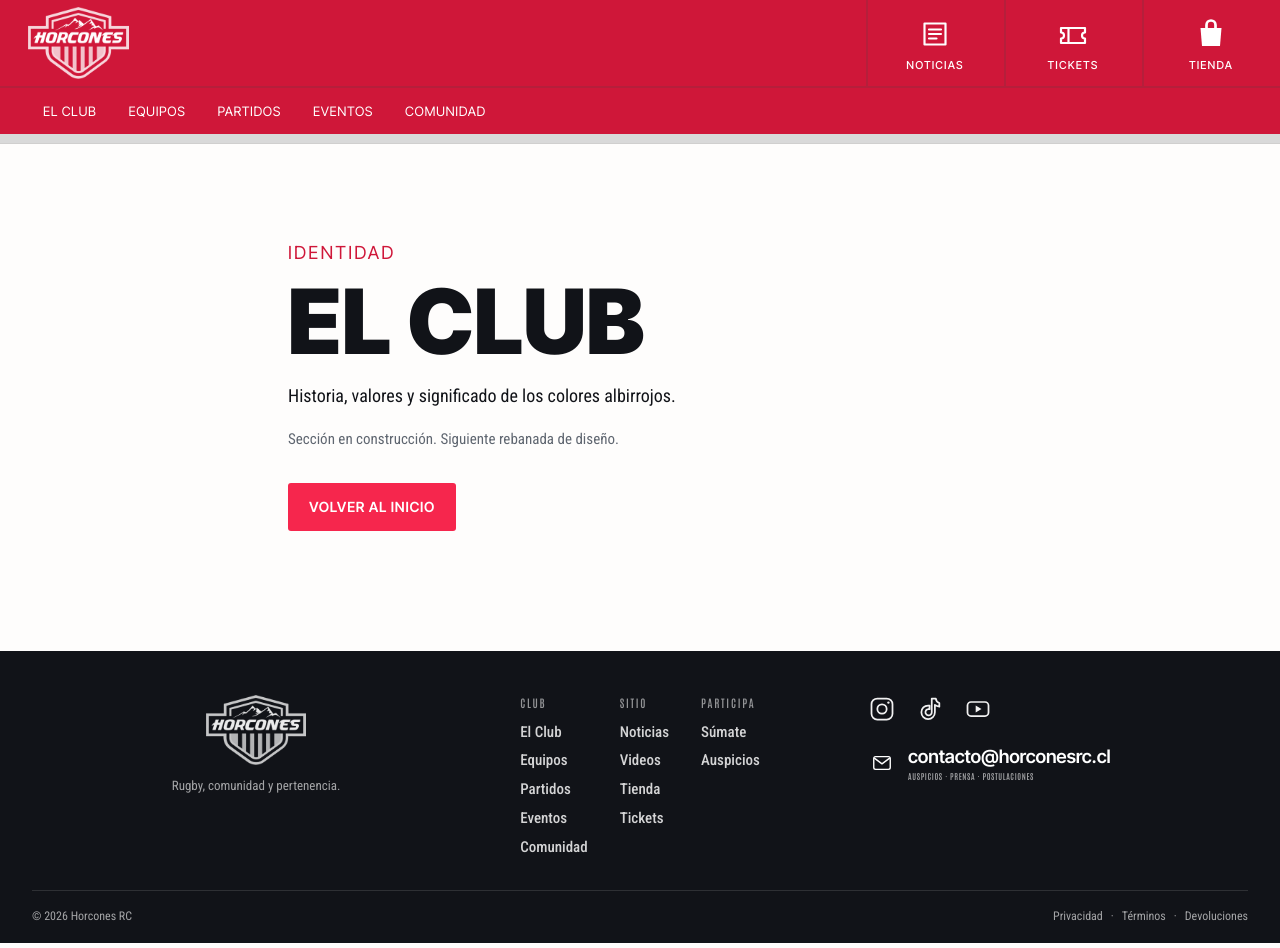
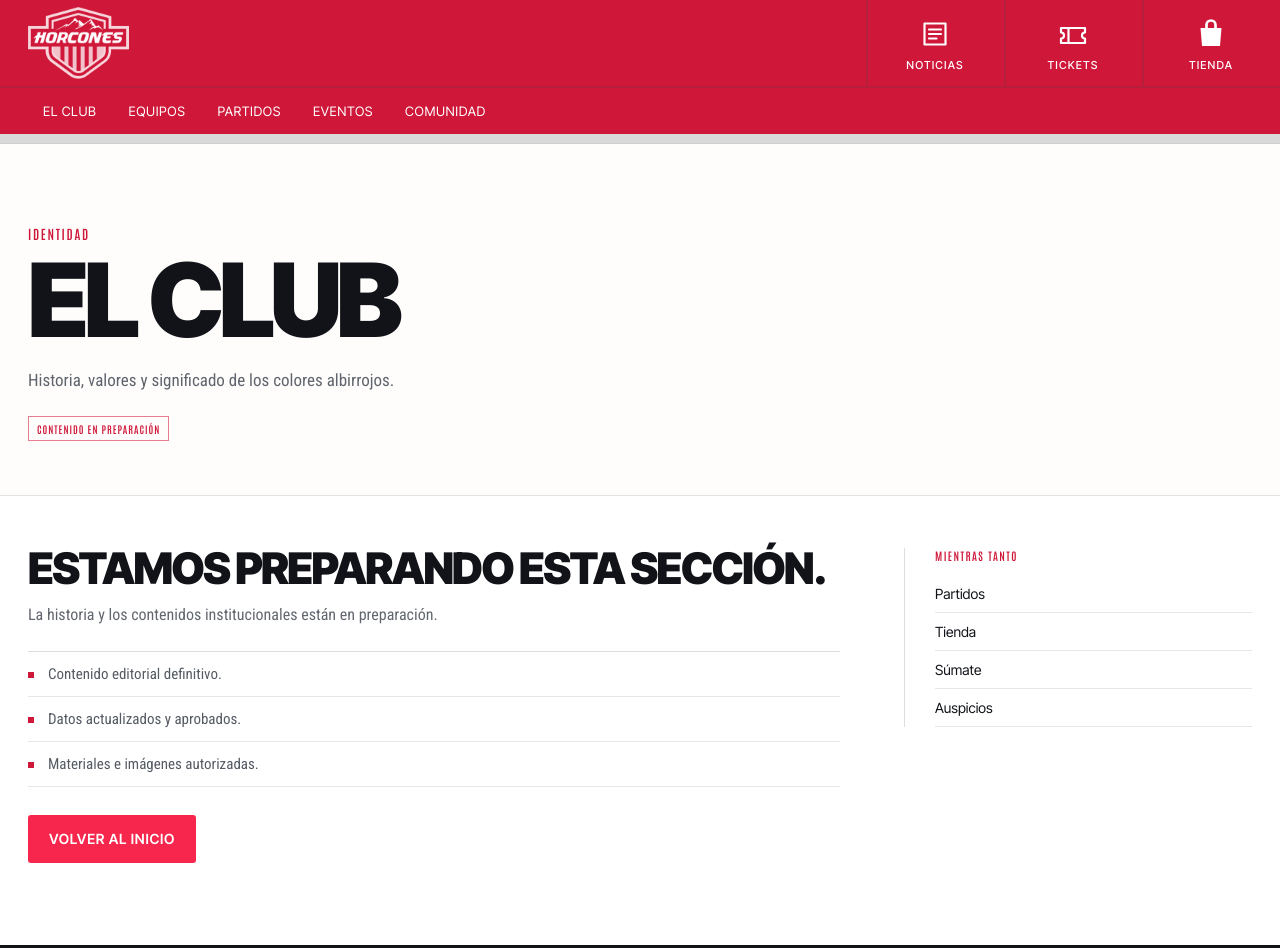
Before and after one commit to abyssiagency-rmc/horcones-site, an Astro site: page /club in a window 1280 px wide. Shown: the top 948 px of the page. Built offline with nearby package versions, Linux system fonts and the light colour scheme; Astro itself is replaced by a stand-in of ours.

Commit message:
feat(site): preparar cascaras de secciones internas

```diff
--- a/src/pages/[seccion].astro
+++ b/src/pages/[seccion].astro
@@ -3,17 +3,78 @@ import Layout from "../layouts/Layout.astro";
 
 export function getStaticPaths() {
   const secciones = [
-  { slug: "club", title: "El Club", eyebrow: "Identidad", copy: "Historia, valores y significado de los colores albirrojos." },
-  { slug: "equipos", title: "Equipos", eyebrow: "Categorías", copy: "Primer Equipo, Intermedia, Femenina, Juveniles e Infantiles." },
-  { slug: "eventos", title: "Eventos", eyebrow: "Vida de club", copy: "Tercer tiempo, cenas, clínicas y actividades de la comunidad." },
-  { slug: "noticias", title: "Noticias", eyebrow: "Actualidad", copy: "Crónicas, comunicados y novedades del club." },
-  { slug: "comunidad", title: "Comunidad", eyebrow: "Pertenencia", copy: "Las personas que hacen posible el club." },
-  { slug: "videos", title: "Videos", eyebrow: "Video", copy: "Crónicas, entrevistas y videos del club." },
-  { slug: "tickets", title: "Tickets", eyebrow: "Eventos comprables", copy: "Todos los partidos y eventos con venta de entradas." },
-  { slug: "privacidad", title: "Privacidad", eyebrow: "Legal", copy: "Política de privacidad del sitio y tratamiento de datos." },
-  { slug: "terminos", title: "Términos", eyebrow: "Legal", copy: "Condiciones de uso del sitio de Horcones RC." },
-  { slug: "devoluciones", title: "Devoluciones", eyebrow: "Legal", copy: "Condiciones de cambios y devoluciones de productos." },
+    {
+      slug: "club",
+      title: "El Club",
+      eyebrow: "Identidad",
+      copy: "Historia, valores y significado de los colores albirrojos.",
+      note: "La historia y los contenidos institucionales están en preparación.",
+    },
+    {
+      slug: "equipos",
+      title: "Equipos",
+      eyebrow: "Primer Equipo",
+      copy: "Hoy Horcones compite con Primer Equipo. Plantel y fichas en preparación.",
+      note: "El plantel y las fichas individuales se publicarán cuando exista material autorizado.",
+    },
+    {
+      slug: "eventos",
+      title: "Eventos",
+      eyebrow: "Vida de club",
+      copy: "Tercer tiempo, cenas, clínicas y actividades de la comunidad.",
+      note: "El calendario de eventos se integrará cuando esté confirmado.",
+    },
+    {
+      slug: "noticias",
+      title: "Noticias",
+      eyebrow: "Actualidad",
+      copy: "Crónicas, comunicados y novedades del club.",
+      note: "La primera tanda de noticias se publicará desde el CMS.",
+    },
+    {
+      slug: "comunidad",
+      title: "Comunidad",
+      eyebrow: "Pertenencia",
+      copy: "Las personas que hacen posible el club.",
+      note: "Las historias de la comunidad se incorporarán en una próxima etapa.",
+    },
+    {
+      slug: "videos",
+      title: "Videos",
+      eyebrow: "Video",
+      copy: "Crónicas, entrevistas y videos del club.",
+      note: "El canal de videos se habilitará cuando estén disponibles las URLs oficiales.",
+    },
+    {
+      slug: "tickets",
+      title: "Tickets",
+      eyebrow: "Eventos comprables",
+      copy: "Todos los partidos y eventos con venta de entradas.",
+      note: "La venta de tickets se activará cuando la pasarela y los eventos estén confirmados.",
+    },
+    {
+      slug: "privacidad",
+      title: "Privacidad",
+      eyebrow: "Legal",
+      copy: "Política de privacidad del sitio y tratamiento de datos.",
+      note: "El texto legal definitivo está en revisión.",
+    },
+    {
+      slug: "terminos",
+      title: "Términos",
+      eyebrow: "Legal",
+      copy: "Condiciones de uso del sitio de Horcones RC.",
+      note: "Las condiciones definitivas están en revisión.",
+    },
+    {
+      slug: "devoluciones",
+      title: "Devoluciones",
+      eyebrow: "Legal",
+      copy: "Condiciones de cambios y devoluciones de productos.",
+      note: "La política de devoluciones está en revisión.",
+    },
   ];
+
   return secciones.map((seccion) => ({
     params: { seccion: seccion.slug },
     props: { seccion },
@@ -21,16 +82,39 @@ export function getStaticPaths() {
 }
 
 const { seccion } = Astro.props;
-
 const title = `${seccion.title} · Horcones RC`;
 ---
 
 <Layout title={title} description={seccion.copy}>
-  <section class="placeholder">
-    <p class="placeholder-eyebrow">{seccion.eyebrow}</p>
-    <h1>{seccion.title}</h1>
-    <p>{seccion.copy}</p>
-    <p class="placeholder-note">Sección en construcción. Siguiente rebanada de diseño.</p>
-    <a class="btn btn-primary" href="/">Volver al inicio</a>
+  <section class="shell-hero" aria-labelledby="shell-title">
+    <div class="section-wrap">
+      <p class="section-kicker">{seccion.eyebrow}</p>
+      <h1 id="shell-title">{seccion.title}</h1>
+      <p class="shell-intro">{seccion.copy}</p>
+      <span class="shell-status">Contenido en preparación</span>
+    </div>
+  </section>
+
+  <section class="shell-content">
+    <div class="section-wrap shell-layout">
+      <div class="shell-main">
+        <h2>Estamos preparando esta sección.</h2>
+        <p>{seccion.note}</p>
+        <ul class="shell-checklist">
+          <li>Contenido editorial definitivo.</li>
+          <li>Datos actualizados y aprobados.</li>
+          <li>Materiales e imágenes autorizadas.</li>
+        </ul>
+        <a class="btn btn-primary shell-cta" href="/">Volver al inicio</a>
+      </div>
+
+      <aside class="shell-aside" aria-label="Enlaces disponibles">
+        <p class="shell-aside-title">Mientras tanto</p>
+        <a href="/partidos">Partidos</a>
+        <a href="/tienda">Tienda</a>
+        <a href="/sumate">Súmate</a>
+        <a href="/auspicios">Auspicios</a>
+      </aside>
+    </div>
   </section>
 </Layout>
--- a/src/styles/global.css
+++ b/src/styles/global.css
@@ -3208,3 +3208,119 @@ img { display: block; max-width: 100%; }
   .access-layout { grid-template-columns: 1fr; gap: 38px; padding-top: 38px; }
   .access-aside { padding-left: 0; border-left: 0; border-top: 1px solid rgba(17, 19, 24, 0.14); padding-top: 24px; }
 }
+
+/* Cáscaras de secciones internas */
+.shell-hero {
+  background: var(--paper);
+  padding: 82px 0 54px;
+}
+.shell-hero h1 {
+  margin: 0;
+  font-family: var(--font-display);
+  font-size: clamp(56px, 8vw, 104px);
+  font-weight: 900;
+  line-height: 0.9;
+  letter-spacing: -0.05em;
+  text-transform: uppercase;
+}
+.shell-intro {
+  max-width: 680px;
+  margin: 22px 0 0;
+  color: #5f646d;
+  font-size: 17px;
+  line-height: 1.5;
+}
+.shell-status {
+  display: inline-block;
+  margin-top: 22px;
+  padding: 5px 8px;
+  border: 1px solid rgba(207, 23, 57, 0.55);
+  color: var(--red);
+  font-family: var(--font-subtitle);
+  font-size: 10px;
+  font-weight: 600;
+  letter-spacing: 0.1em;
+  text-transform: uppercase;
+}
+.shell-content {
+  background: var(--white);
+  border-top: 1px solid rgba(17, 19, 24, 0.12);
+  padding: 52px 0 82px;
+}
+.shell-layout {
+  display: grid;
+  grid-template-columns: minmax(0, 1.4fr) minmax(240px, 0.6fr);
+  gap: 64px;
+}
+.shell-main h2 {
+  margin: 0 0 14px;
+  font-family: var(--font-display);
+  font-size: clamp(30px, 3.4vw, 44px);
+  font-weight: 900;
+  line-height: 0.95;
+  letter-spacing: -0.04em;
+  text-transform: uppercase;
+}
+.shell-main > p {
+  max-width: 620px;
+  margin: 0;
+  color: #62666e;
+  font-size: 16px;
+  line-height: 1.5;
+}
+.shell-checklist {
+  margin: 24px 0 0;
+  padding: 0;
+  list-style: none;
+  border-top: 1px solid rgba(17, 19, 24, 0.14);
+}
+.shell-checklist li {
+  position: relative;
+  padding: 13px 0 13px 20px;
+  border-bottom: 1px solid rgba(17, 19, 24, 0.1);
+  color: #555a63;
+  font-size: 15px;
+}
+.shell-checklist li::before {
+  content: "";
+  position: absolute;
+  top: 20px;
+  left: 0;
+  width: 6px;
+  height: 6px;
+  background: var(--red);
+}
+.shell-cta { margin-top: 28px; }
+.shell-aside {
+  align-self: start;
+  padding-left: 30px;
+  border-left: 1px solid rgba(17, 19, 24, 0.14);
+}
+.shell-aside-title {
+  margin: 0 0 12px;
+  color: var(--red);
+  font-family: var(--font-subtitle);
+  font-size: 11px;
+  font-weight: 600;
+  letter-spacing: 0.13em;
+  text-transform: uppercase;
+}
+.shell-aside a {
+  display: block;
+  padding: 10px 0;
+  border-bottom: 1px solid rgba(17, 19, 24, 0.1);
+  color: var(--ink);
+  font-family: var(--font-label);
+  font-size: 14px;
+  text-decoration: none;
+}
+.shell-aside a:hover { color: var(--red); }
+
+@media (max-width: 860px) {
+  .shell-hero { padding: 58px 0 42px; }
+  .shell-hero h1 { font-size: clamp(48px, 11vw, 74px); }
+  .shell-intro { font-size: 16px; }
+  .shell-content { padding: 38px 0 62px; }
+  .shell-layout { grid-template-columns: 1fr; gap: 32px; }
+  .shell-aside { padding-left: 0; border-left: 0; border-top: 1px solid rgba(17, 19, 24, 0.14); padding-top: 22px; }
+}
```
